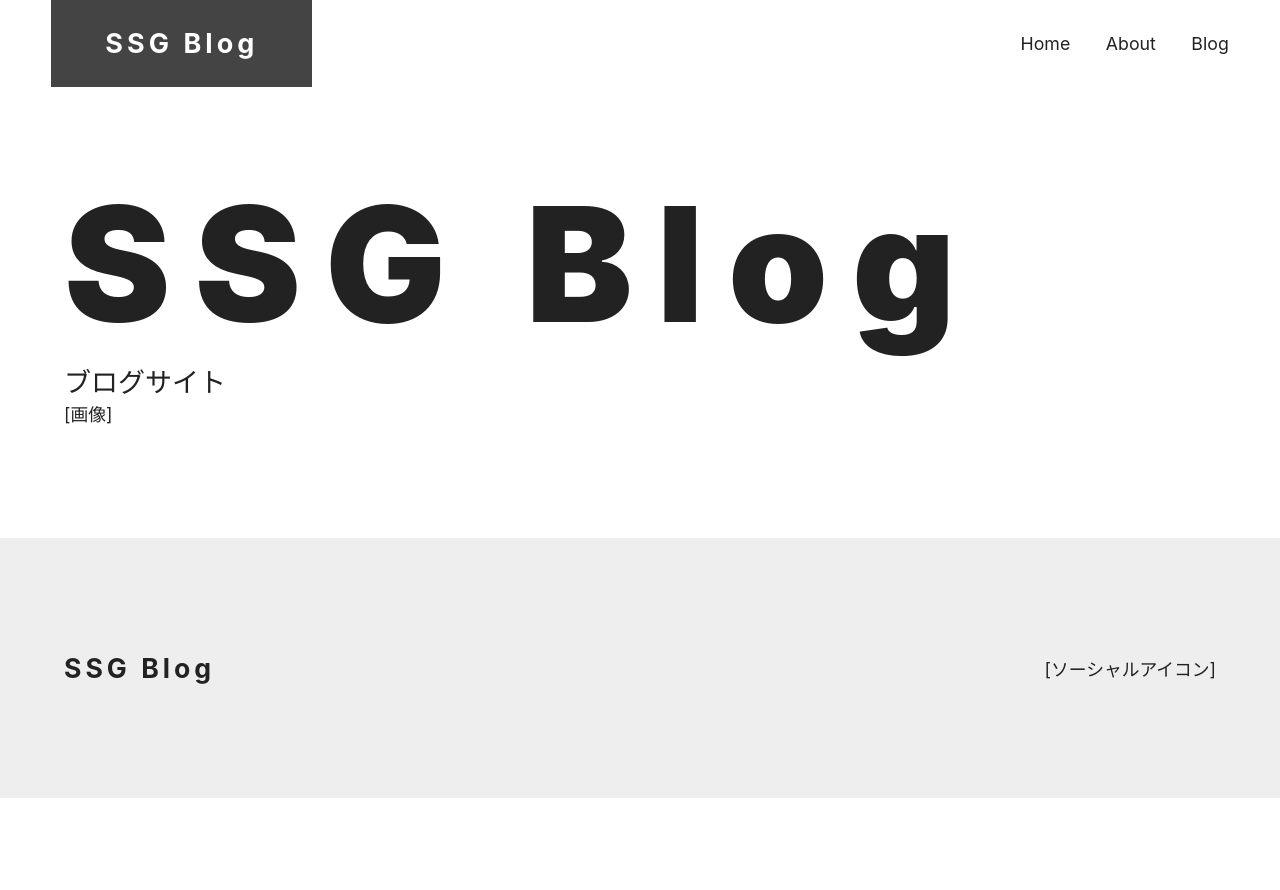
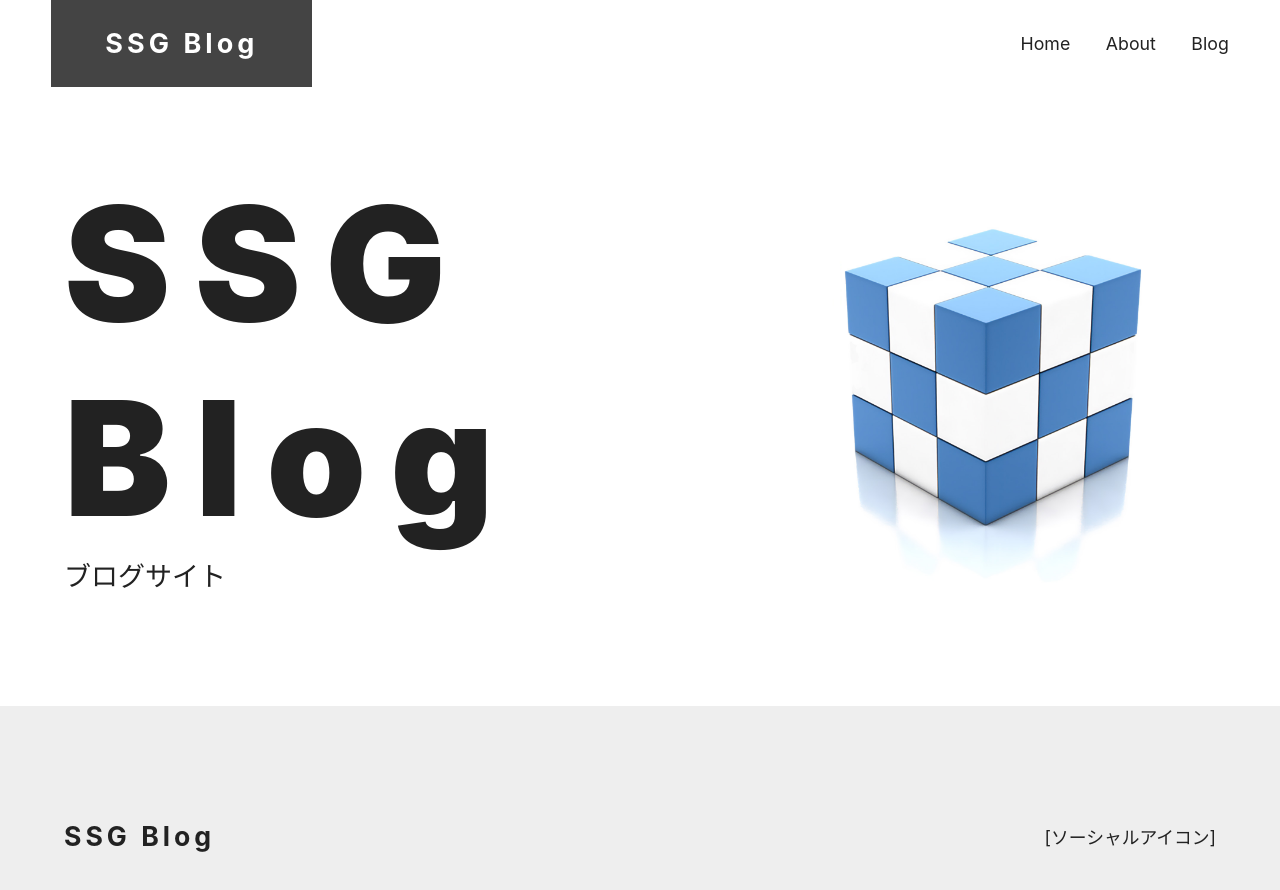
Before and after one commit to 4masa6/next-blog-ssg-practice, a Next.js app: page / in a window 1280 px wide. Shown: the top 890 px of the page. Before the commit the page ends 800 px from the top, so only its background shows below. Built offline with nearby package versions, Linux system fonts and the light colour scheme.

Commit message:
Heroコンポーネントに画像を指定

```diff
--- a/components/layout/Hero.jsx
+++ b/components/layout/Hero.jsx
@@ -1,4 +1,6 @@
 import styles from './styles/hero.module.css'
+import Image from 'next/image'
+import cube from '../../img/cube.jpg'
 
 export const Hero = (props) => {
   const { title, subtitle, imageOn = false } = props;
@@ -8,8 +10,18 @@
       <div className={styles.text}>
         <h1 className={styles.title}>{title}</h1>
         <p className={styles.subtitle}>{subtitle}</p>
-        {imageOn && <figure>[画像]</figure>}
       </div>
+      {imageOn && (
+        <figure className={styles.image}>
+          <Image
+            src={cube}
+            layout="responsive"
+            sizes="(min-width: 1152px) 576px, (min-width: 768px) 50vw, 100vw"
+            priority
+            placeholder="blur"
+          />
+        </figure>
+      )}
     </div>
   )
 }
--- a/components/layout/styles/hero.module.css
+++ b/components/layout/styles/hero.module.css
@@ -16,3 +16,13 @@
 .subtitle {
   font-size: var(--small-heading2);
 }
+
+.image {
+  width: 100%;
+}
+
+@media (min-width: 768px) {
+  .image {
+    width: 50%;
+  }
+}
```
